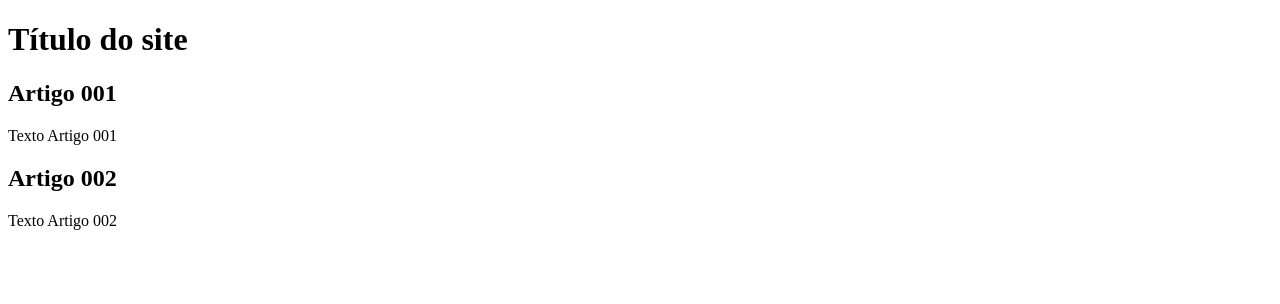
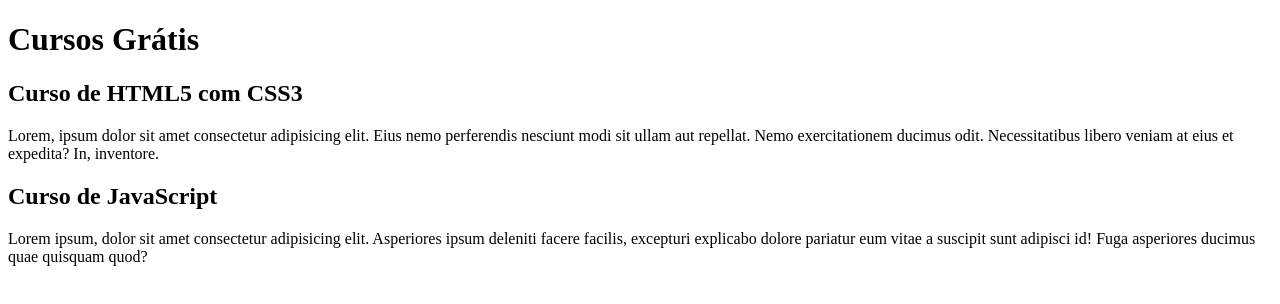
Before and after one commit to ocarlosmelo/projeto-site, a plain HTML site: page index.html in a window 1280 px wide. Drawn offline with Linux system fonts and the light colour scheme.

Commit message:
Comecei a escrever o conteúdo

```diff
--- a/index.html
+++ b/index.html
@@ -8,15 +8,15 @@
 <body>
     <main>
         <header>
-            <h1>Título do site</h1>
+            <h1>Cursos Grátis</h1>
         </header>
         <article>
-            <h2>Artigo 001</h2>
-            <p>Texto Artigo 001</p>
+            <h2>Curso de HTML5 com CSS3</h2>
+            <p>Lorem, ipsum dolor sit amet consectetur adipisicing elit. Eius nemo perferendis nesciunt modi sit ullam aut repellat. Nemo exercitationem ducimus odit. Necessitatibus libero veniam at eius et expedita? In, inventore.</p>
         </article>
         <article>
-            <h2>Artigo 002</h2>
-            <p>Texto Artigo 002</p>
+            <h2>Curso de JavaScript</h2>
+            <p>Lorem ipsum, dolor sit amet consectetur adipisicing elit. Asperiores ipsum deleniti facere facilis, excepturi explicabo dolore pariatur eum vitae a suscipit sunt adipisci id! Fuga asperiores ducimus quae quisquam quod?</p>
         </article>
     </main>
 </body>
```
